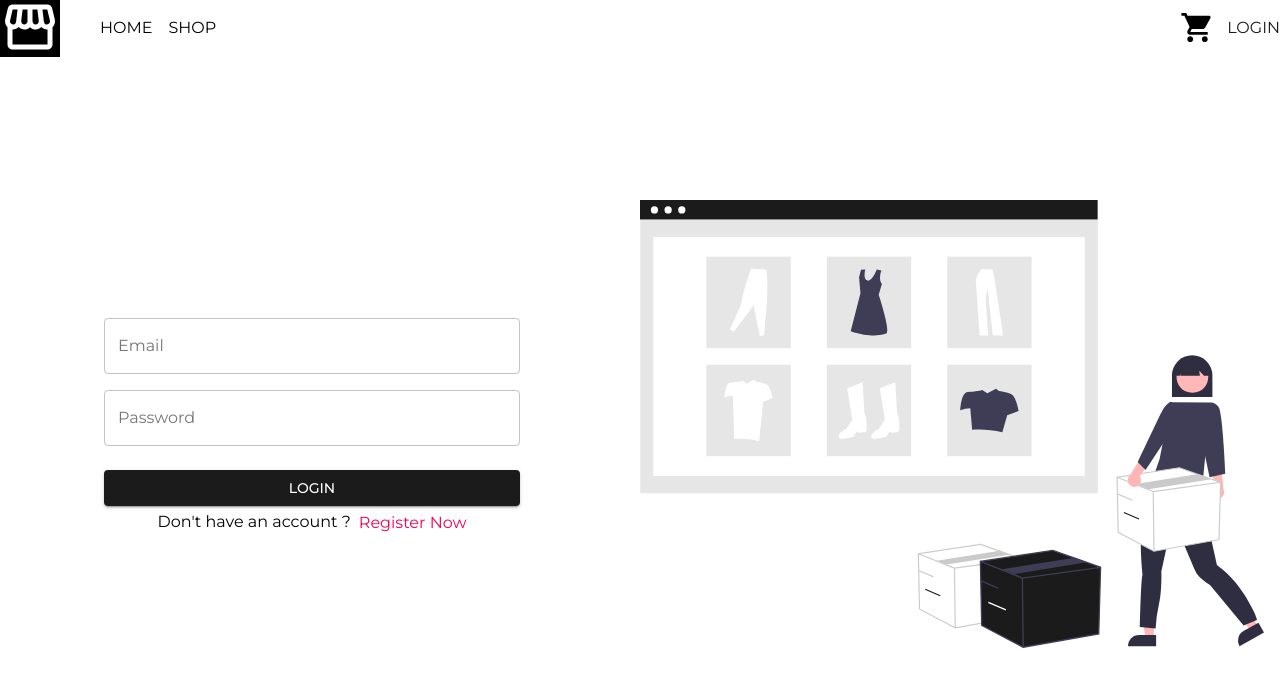
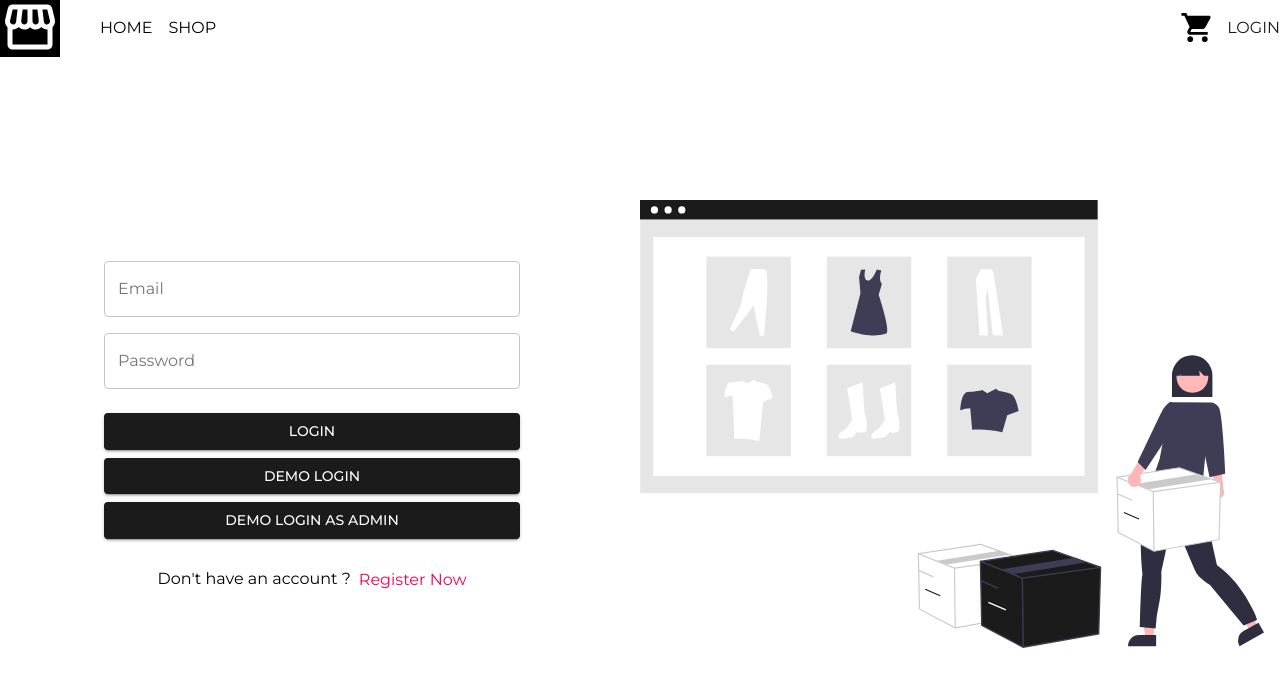
Before and after one commit to ziadgaafar/ecommerce-shop, a Next.js app: page /login in a window 1280 px wide. Shown: the top 686 px of the page. Built offline with nearby package versions, Linux system fonts and the light colour scheme; no server answers.

Commit message:
added demo login

```diff
--- a/pages/login.js
+++ b/pages/login.js
@@ -44,6 +44,15 @@ const Login = ({}) => {
       loginHandler(values, dispatch, sendRequest, setDisabled, router);
     },
   });
+
+  const demoLogin = (asAdmin = false) => {
+    const user = {
+      email: `${asAdmin ? "admin" : "john"}doe@email.com`,
+      password: `12345678`,
+    };
+    setDisabled(true);
+    loginHandler(user, dispatch, sendRequest, setDisabled, router);
+  };
 
   return (
     <>
@@ -132,6 +141,28 @@ const Login = ({}) => {
                         LOGIN
                       </Button>
                     </Box>
+                    <Box marginTop={1}>
+                      <Button
+                        fullWidth
+                        color="primary"
+                        variant="contained"
+                        disabled={disabled}
+                        onClick={() => demoLogin()}
+                      >
+                        DEMO LOGIN
+                      </Button>
+                    </Box>
+                    <Box marginTop={1}>
+                      <Button
+                        fullWidth
+                        color="primary"
+                        variant="contained"
+                        disabled={disabled}
+                        onClick={() => demoLogin(true)}
+                      >
+                        DEMO LOGIN AS ADMIN
+                      </Button>
+                    </Box>
                   </Grid>
                 </Grid>
               </Grid>
--- a/pages/register.js
+++ b/pages/register.js
@@ -23,11 +23,11 @@ const schema = yup.object({
     .required("Email is required!"),
   firstName: yup
     .string("Enter Your First Name")
-    .min(4, "Enter a Valid name")
+    .min(3, "Enter a Valid name")
     .required("First Name is Required"),
   lastName: yup
     .string("Enter Your Last Name")
-    .min(4, "Enter a Valid name")
+    .min(3, "Enter a Valid name")
     .required("Last Name is Required"),
   password: yup
     .string("Enter your Password")
```
